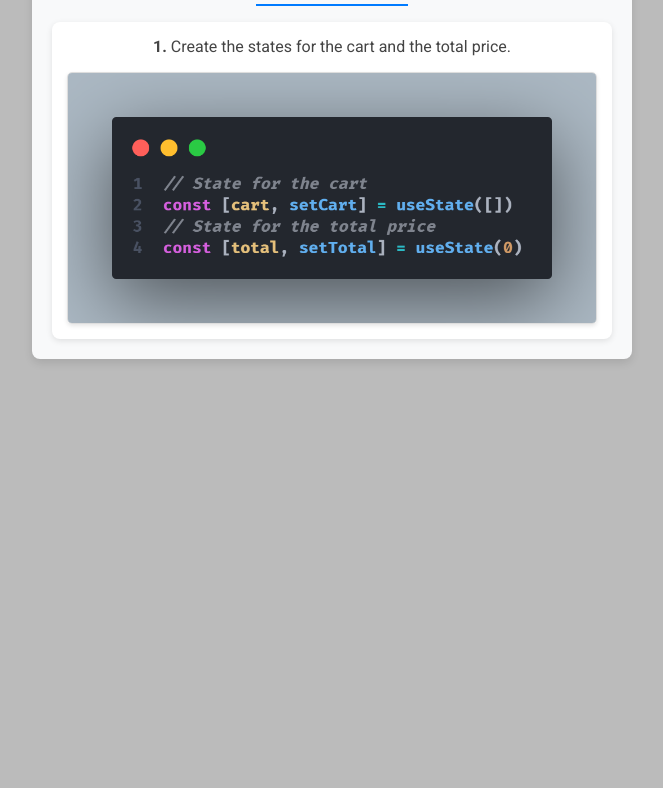
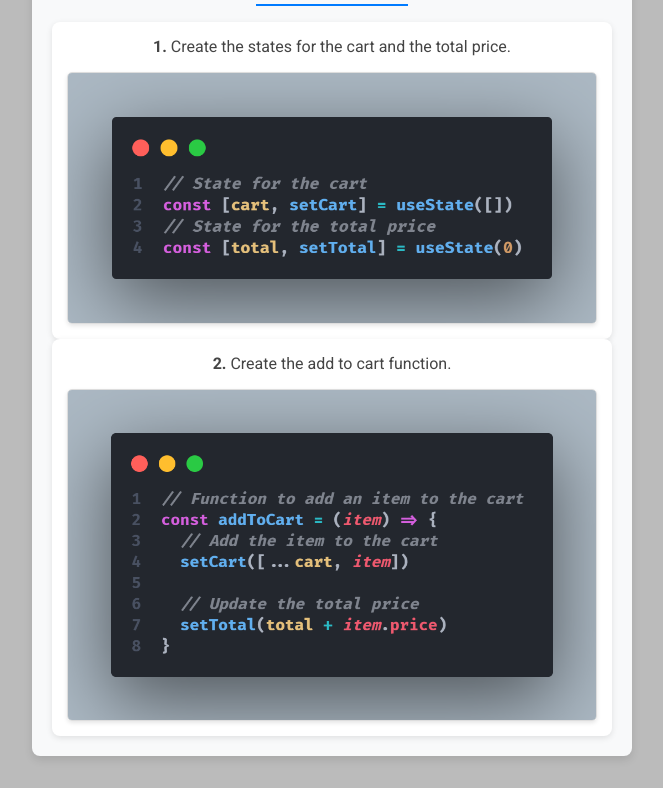
Before and after one commit to Espadv69/useState-Intermediate, a React (Vite) app in the folder BasicShoppingCart/: page / in a window 1280 px wide. Shown: the part 1274-2062 px from the top of the page, without its empty margins (308-971 px from the left). Before the commit the page ends 1665 px from the top, so only its background shows below. Built offline with nearby package versions, Linux system fonts and the light colour scheme; the HTML template or start-up script is replaced by a standard one.

Commit message:
Add second step to Explanation component for adding to cart functionality

```diff
--- a/BasicShoppingCart/src/components/Explanation/Explanation.jsx
+++ b/BasicShoppingCart/src/components/Explanation/Explanation.jsx
@@ -12,6 +12,13 @@ const Explanation = () => {
           imgUrl="/images/initHooks.png"
           imgAlt="Code snippet for initializing the states"
         />
+
+        <LiExplanation
+          stepNumber={2}
+          description="Create the add to cart function."
+          imgUrl="/images/addToCart.png"
+          imgAlt="Code snippet for adding to cart"
+        />
       </ul>
     </section>
   )
```
